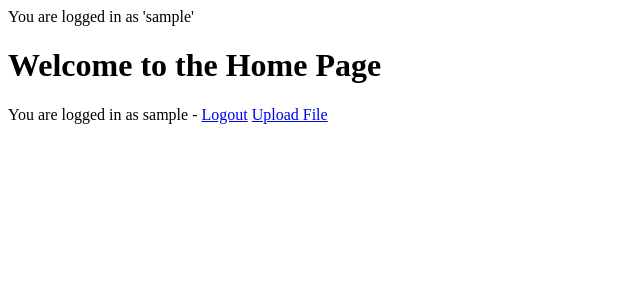
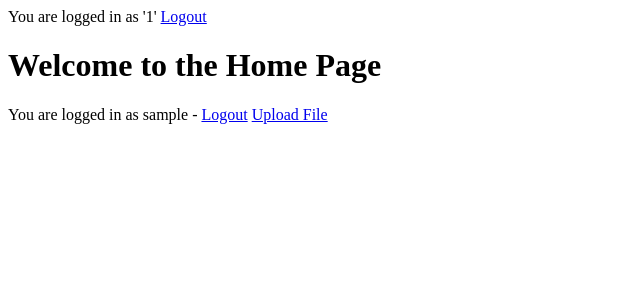
Before and after one commit to dlaffey1/CyberSecurity_File_Transfer, a Flask app: page / in a window 1280 px wide. Shown: the top 300 px of the page, without its empty margins (0-640 px from the left). Run offline with Flask 3, Linux system fonts and the light colour scheme; the visitor is signed in with stand-in values (Sample User, id 1).

Commit message:
Update layout to use current_user

```diff
--- a/dj/templates/layout.html
+++ b/dj/templates/layout.html
@@ -16,7 +16,10 @@
     {% endif %}
 
   {% endwith %}
-  {% if 'currentUser' in session %}You are logged in as '{{ session['currentUser'] }}'{% endif %}
+  {% if 'current_user' in session %}
+    You are logged in as '{{ session['current_user'] }}'
+    <a href="{{ url_for("logout") }}">Logout</a>
+  {% endif %}
 
   {% block body %}
 
```
